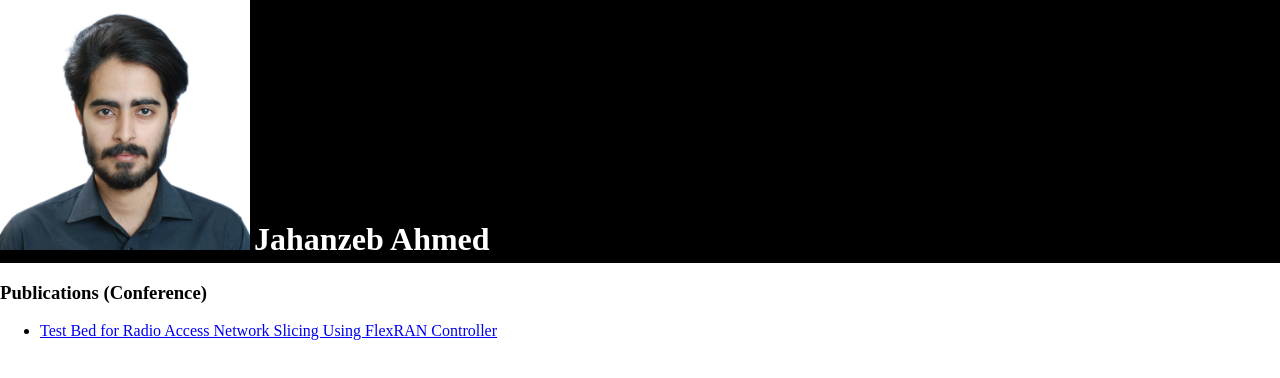
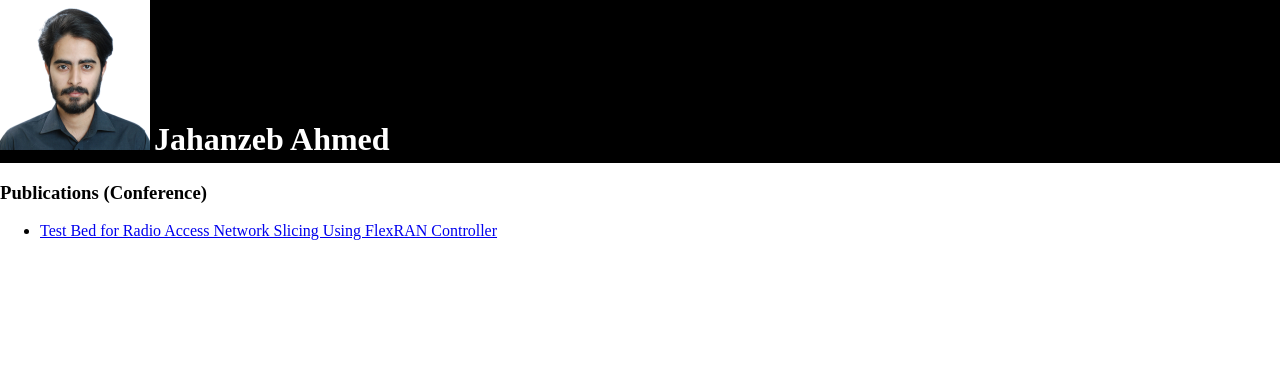
Before and after one commit to jahanzeb-ahmed/jahanzeb-ahmed.github.io, a plain HTML site: page index.html in a window 1280 px wide. Drawn offline with Linux system fonts and the light colour scheme.

Commit message:
Update index.html

```diff
--- a/index.html
+++ b/index.html
@@ -8,7 +8,7 @@
 <body style="margin:0px;">
 
 	<div id="header" style="background-color:black; color:white; padding-bottom:5px">
-		<img src="resources/Photo.jpg" alt="Profile Photo" height="250" width="250" style="display:inline-block">
+		<img src="resources/Photo.jpg" alt="Profile Photo" height="150" width="150" style="display:inline-block">
 		<div style="display:inline-block"><h1 style="margin:0px; display:inline-block">Jahanzeb Ahmed</h1></div>
 	</div>
 
```
